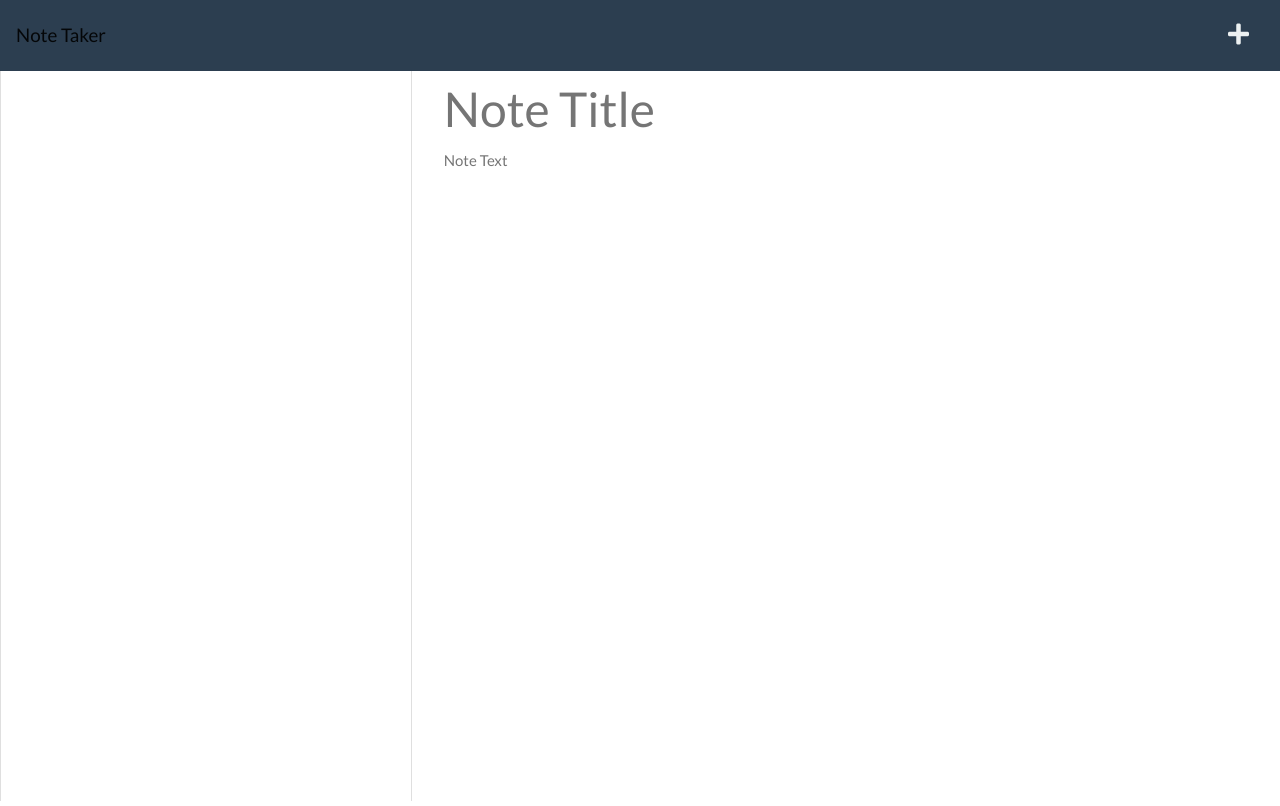
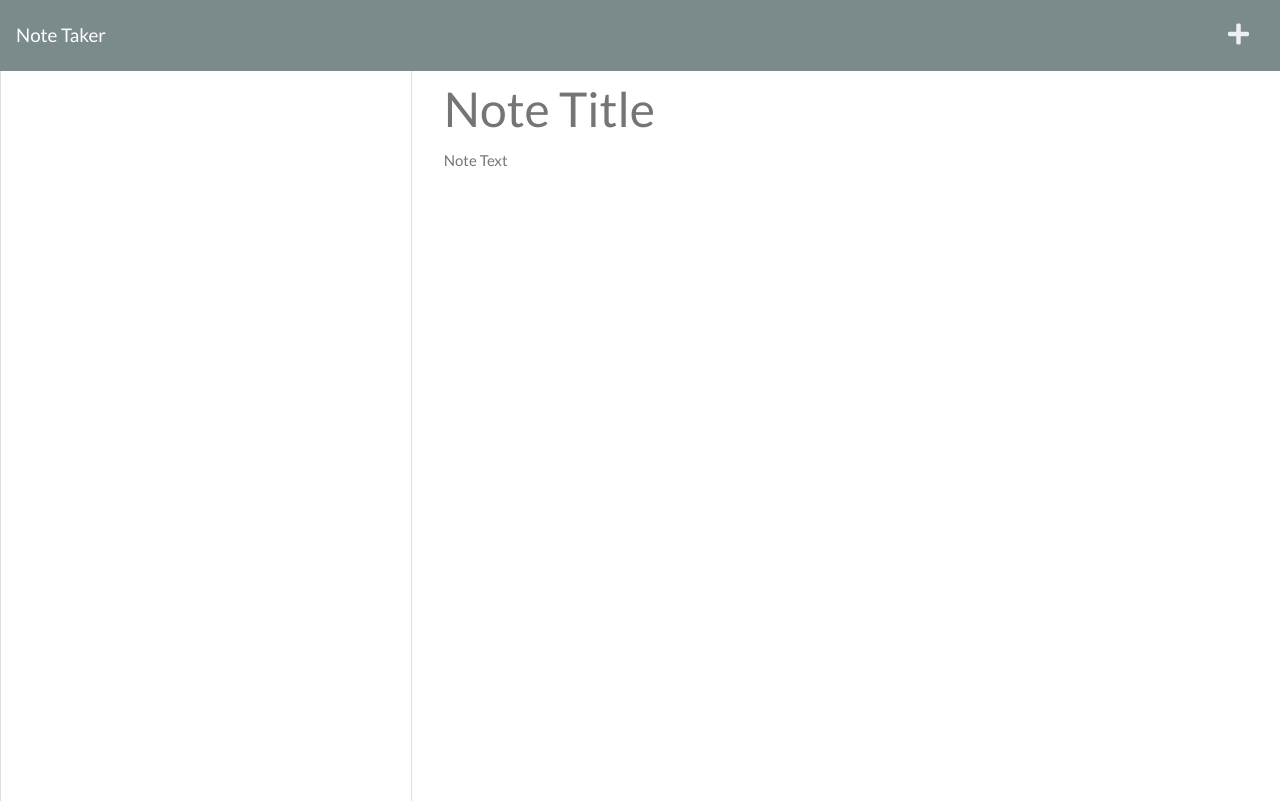
Before and after one commit to codywmarkham/Note-Taker-App, a website: page public/notes.html in a window 1280 px wide. Drawn offline with nearby package versions, Linux system fonts and the light colour scheme; no server answers.

Commit message:
changed colors back to OG

```diff
--- a/public/notes.html
+++ b/public/notes.html
@@ -19,7 +19,7 @@
   </head>
 
   <body>
-    <nav class="navbar navbar-light bg-primary">
+    <nav class="navbar navbar-dark bg-dark">
       <a class="navbar-brand" href="/">Note Taker </a>
       <div class="icons">
         <i class="fas fa-save text-light save-note"></i>
```
Also changed, not shown: public/index.html (+1 -1 lines).
